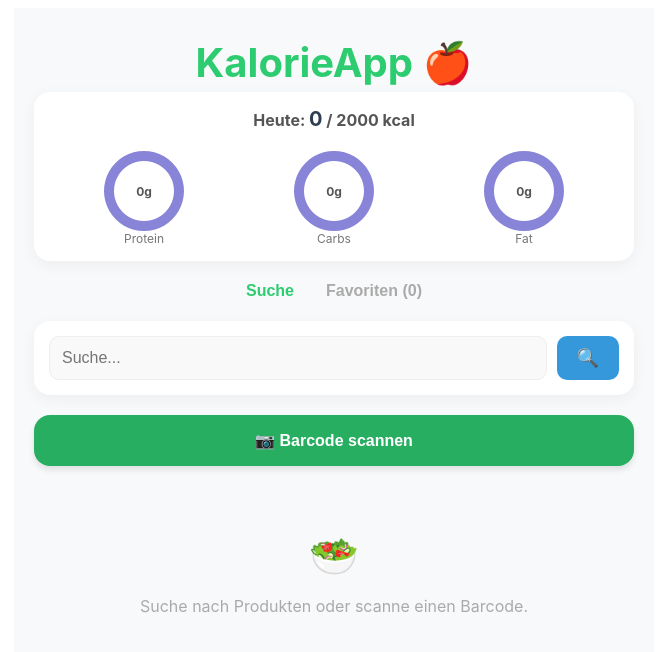
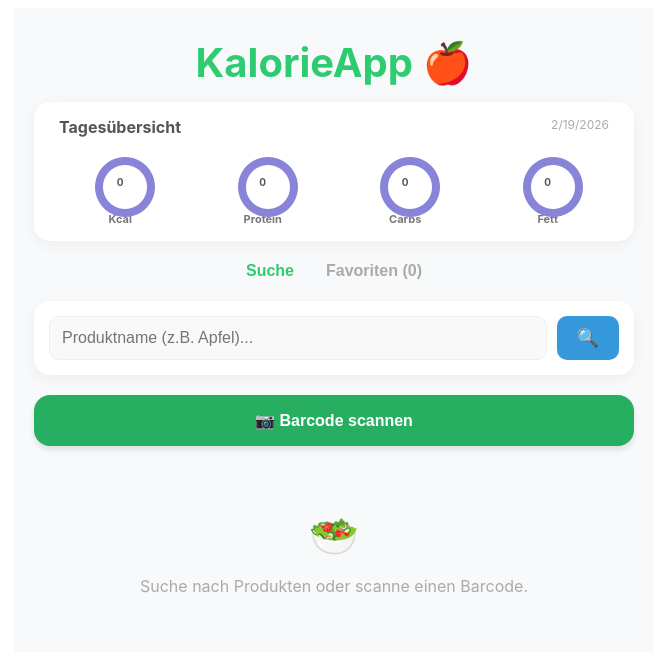
Before and after one commit to hss404/kalorieapp, a Next.js app: page / in a window 1280 px wide. Shown: the top 652 px of the page, without its empty margins (306-973 px from the left). Built offline with nearby package versions, Linux system fonts and the light colour scheme.

Commit message:
Update pages/index.js with new content

```diff
--- a/pages/index.js
+++ b/pages/index.js
@@ -32,7 +32,6 @@ export default function Home() {
       setFavorites(JSON.parse(savedFavorites));
     }
     const savedMacros = localStorage.getItem('kalorieapp_macros');
-    // Check if it's a new day to reset macros
     const lastDate = localStorage.getItem('kalorieapp_date');
     const today = new Date().toDateString();
 
@@ -85,10 +84,12 @@ export default function Home() {
     setError(null);
     setShowFavorites(false);
     try {
-      const response = await fetch(`https://de.openfoodfacts.org/cgi/search.pl?search_terms=${encodeURIComponent(term)}&search_simple=1&action=process&json=1&page_size=20`);
+      // OPTIMIZED SEARCH: Limited fields and page size for faster response
+      const fields = 'code,product_name,brands,image_front_small_url,nutriments';
+      const response = await fetch(`https://world.openfoodfacts.org/cgi/search.pl?search_terms=${encodeURIComponent(term)}&search_simple=1&action=process&json=1&page_size=15&fields=${fields}`);
       const data = await response.json();
 
-      if (data.products) {
+      if (data.products && data.products.length > 0) {
         setProducts(data.products);
       } else {
         setProducts([]);
@@ -109,7 +110,7 @@ export default function Home() {
       if (code) {
         setLoading(true);
         try {
-            const response = await fetch(`https://world.openfoodfacts.org/api/v0/product/${code}.json`);
+            const response = await fetch(`https://world.openfoodfacts.org/api/v0/product/${code}.json?fields=code,product_name,brands,image_front_small_url,nutriments`);
             const data = await response.json();
             if (data.product) {
                 setProducts([data.product]);
@@ -128,11 +129,12 @@ export default function Home() {
 
   const displayedProducts = showFavorites ? favorites : products;
 
-  // Macro Charts Data
+  // Macro Charts Data - WITH DISTINCT CALORIE RING
   const macroData = [
+      { name: 'Kcal', value: dailyMacros.calories, color: '#9b59b6', max: 2500 }, // Purple for Calories
       { name: 'Protein', value: dailyMacros.protein, color: '#3498db', max: 150 },
       { name: 'Carbs', value: dailyMacros.carbs, color: '#f1c40f', max: 250 },
-      { name: 'Fat', value: dailyMacros.fat, color: '#e74c3c', max: 80 }
+      { name: 'Fett', value: dailyMacros.fat, color: '#e74c3c', max: 80 }
   ];
 
   const renderMacroChart = (data) => {
@@ -144,15 +146,15 @@ export default function Home() {
       ];
 
       return (
-          <div style={{display: 'flex', flexDirection: 'column', alignItems: 'center', width: '30%'}}>
-             <div style={{width: '100px', height: '100px', position: 'relative'}}>
-                <PieChart width={100} height={100}>
+          <div key={data.name} style={{display: 'flex', flexDirection: 'column', alignItems: 'center', width: '22%'}}>
+             <div style={{width: '70px', height: '70px', position: 'relative'}}>
+                <PieChart width={70} height={70}>
                     <Pie
                         data={chartData}
-                        cx={45}
-                        cy={45}
-                        innerRadius={30}
-                        outerRadius={40}
+                        cx={35}
+                        cy={35}
+                        innerRadius={22}
+                        outerRadius={30}
                         fill="#8884d8"
                         paddingAngle={0}
                         dataKey="value"
@@ -166,12 +168,13 @@ export default function Home() {
                 </PieChart>
                 <div style={{
                     position: 'absolute', top: '50%', left: '50%', transform: 'translate(-50%, -50%)',
-                    fontSize: '12px', fontWeight: 'bold', color: '#555'
+                    fontSize: '10px', fontWeight: 'bold', color: '#555',
+                    display: 'flex', justifyContent: 'center', alignItems: 'center', width: '100%'
                 }}>
-                    {Math.round(data.value)}g
+                    {Math.round(data.value)}
                 </div>
              </div>
-             <span style={{fontSize: '12px', color: '#777', marginTop: '-10px'}}>{data.name}</span>
+             <span style={{fontSize: '11px', color: '#777', marginTop: '-5px', fontWeight: 'bold'}}>{data.name}</span>
           </div>
       );
   };
@@ -187,16 +190,18 @@ export default function Home() {
       color: '#333'
     }}>
       <header style={{ textAlign: 'center', marginBottom: '20px', paddingTop: '10px' }}>
-        <h1 style={{ color: '#2ecc71', margin: '0 0 5px 0', fontSize: '2.5rem' }}>KalorieApp 🍎</h1>
+        <h1 style={{ color: '#2ecc71', margin: '0 0 15px 0', fontSize: '2.5rem' }}>KalorieApp 🍎</h1>
 
         {/* Macro Overview */}
         <div style={{
             backgroundColor: 'white', padding: '15px', borderRadius: '16px',
             boxShadow: '0 4px 15px rgba(0,0,0,0.05)', marginBottom: '20px'
         }}>
-            <h3 style={{margin: '0 0 10px 0', fontSize: '16px', color: '#555'}}>
-                Heute: <span style={{color: '#2c3e50', fontSize: '20px'}}>{Math.round(dailyMacros.calories)}</span> / 2000 kcal
-            </h3>
+            <div style={{display: 'flex', justifyContent: 'space-between', marginBottom: '10px', padding: '0 10px'}}>
+               <span style={{fontWeight: 'bold', color: '#555'}}>Tagesübersicht</span>
+               <span style={{fontSize: '12px', color: '#aaa'}}>{new Date().toLocaleDateString()}</span>
+            </div>
+
             <div style={{display: 'flex', justifyContent: 'space-around'}}>
                 {macroData.map(m => renderMacroChart(m))}
             </div>
@@ -231,7 +236,7 @@ export default function Home() {
           }}>
             <input
               type="text"
-              placeholder="Suche..."
+              placeholder="Produktname (z.B. Apfel)..."
               value={searchTerm}
               onChange={(e) => setSearchTerm(e.target.value)}
               onKeyPress={(e) => e.key === 'Enter' && searchProducts()}
```
